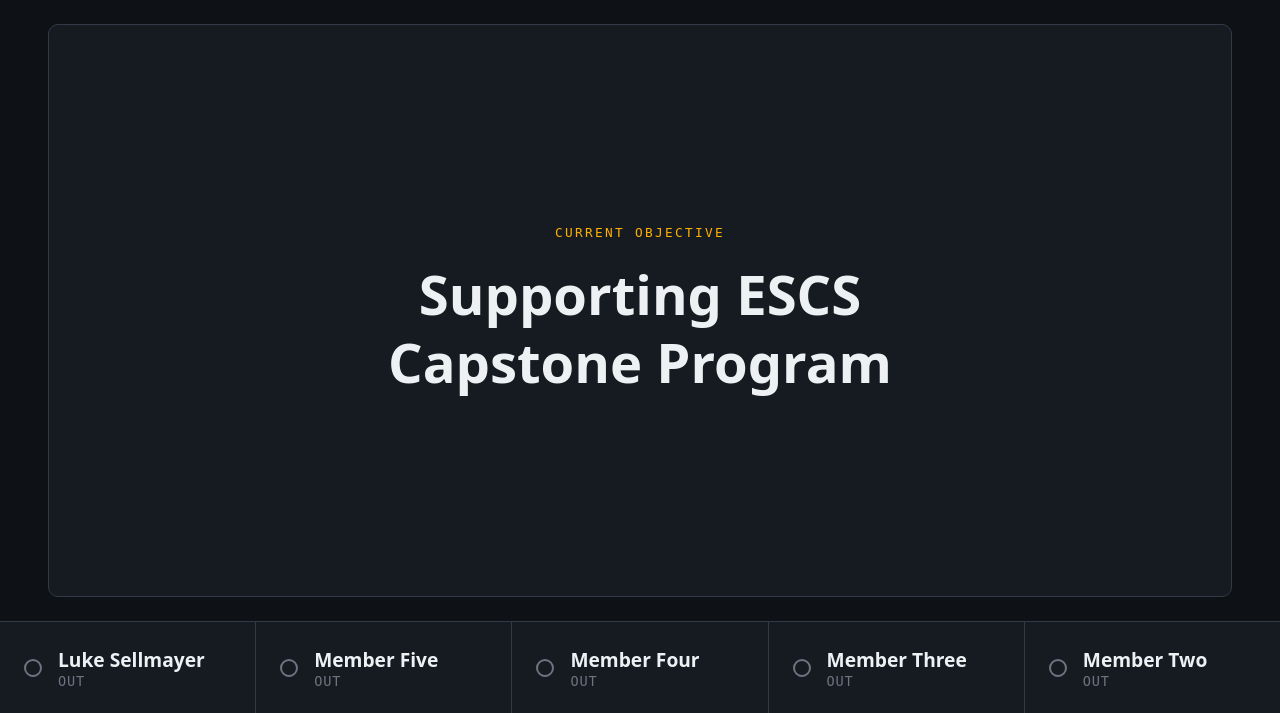
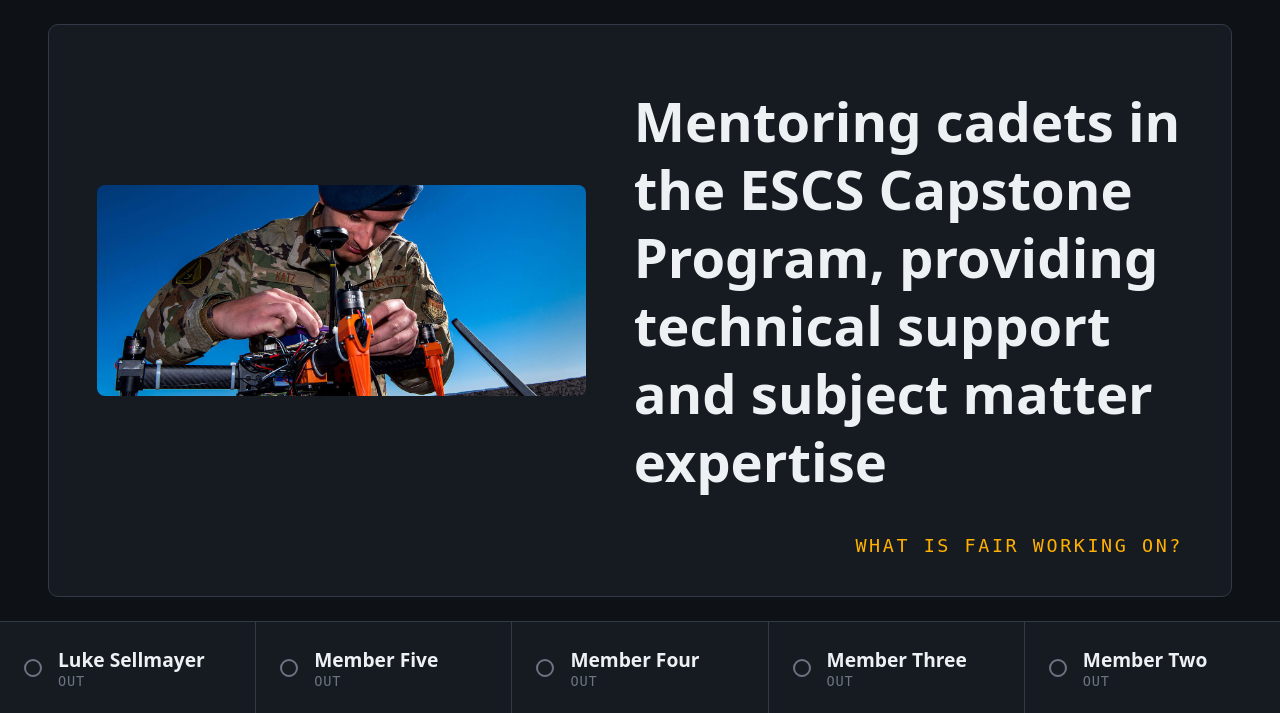
Before and after one commit to lukesell25/labtrack, a Flask app: page / in a window 1280 px wide. Shown: the part 87-800 px from the top of the page. Run offline with Flask 3, Linux system fonts and the light colour scheme; data comes from the database, SQL or seed files in the repository; data that the repository does not hold is empty.

Commit message:
Update slide view with images

```diff
--- a/config/objectives.json
+++ b/config/objectives.json
@@ -2,14 +2,11 @@
   "_comment": "Edit this file any time to change what the screensaver cycles through. No restart needed - it's re-read every 60s. Each objective is either a plain string, or an object {\"text\": \"...\", \"image\": \"picture.png\"} to show a picture beside the text. Image files go in static/media/ and are named here by filename only; around 800px wide is plenty.",
   "lab_name": "Lab Status Board",
   "objectives": [
-    {"text": "Supporting ESCS Capstone Program"},
-    {"text": "Developing FAIR-LLM"},
-    {"text": "PhD research"},
-    {"text": "AMOS paper"},
-    {"text": "Managing compute resources"},
-    {"text": "Developing AI Tutor pilot program"},
-    {"text": "Practice test generator"},
-    {"text": "Nexus / Chromestar initiative"},
-    {"text": "Assessing the future of AI and data science"}
+    {"text": "Mentoring cadets in the ESCS Capstone Program, providing technical support and subject matter expertise", "image": "drone_cadet.jpg"},
+    {"text": "Developing FAIR-LLM, a Python framework designed to accelerate the development of powerful, consistent, and modular agentic AI applications", "image": "agentic_workflow.jpg"},
+    {"text": "Managing and delivering compute resources to cadets and faculty to power USAFA research initatives - 6 servers with over 30 high-performance GPUs", "image": "gpu_server.jpg"},
+    {"text": "Using FAIR-LLM to develop strict AI tutors that are designed to help cadets learn course material, rather than just giving them the correct answers", "image": "ai_tutor.jpg"},
+    {"text": "CHROME STAR: a living, evolving, Multi-Domain warfighting simulation that accelerates cadet leadership through forced, high-stakes decision-making", "image": "warfighting_sim.jpg"},
+    {"text": "Assessing the future of AI and data science by testing new models, frameworks, and methodologies", "image": "the_future.jpeg"}
   ]
 }
--- a/static/css/style.css
+++ b/static/css/style.css
@@ -176,7 +176,10 @@ body.has-bg .media__scrim {
   gap: 1.25rem;
   width: 100%;
   height: 100%;
-  padding: 3rem;
+  /* Extra padding at the bottom clears .media__label, which is pinned over the
+     panel rather than sitting in flow: the slide then centres its content in
+     the space left above the label instead of running under it. */
+  padding: 3rem 3rem 5.5rem;
   text-align: center;
 }
 
@@ -214,10 +217,23 @@ body.has-bg .media__scrim {
   align-items: flex-start;
 }
 
-.slide__label {
+/* Pinned to the bottom-right of the media panel so it lands in the same place
+   on every slide, whatever the slide's own layout is doing. Absolute rather
+   than in flow because .media centres a full-size .slide and an in-flow
+   sibling would fight that; it costs no compositing layer of its own. The
+   bottom-right corner is deliberate: under the board header it read as a
+   subtitle to it, and bottom-left would look like a caption for the picture
+   on has-image slides. */
+.media__label {
+  display: none;   /* main.js shows it with the first slide */
+  position: absolute;
+  bottom: 2.5rem;
+  left: 3rem;
+  right: 3rem;
+  text-align: right;
   font-family: var(--mono);
-  font-size: 0.8rem;
-  letter-spacing: 0.18em;
+  font-size: 1.15rem;
+  letter-spacing: 0.14em;
   text-transform: uppercase;
   color: var(--amber);
 }
@@ -443,7 +459,8 @@ body.has-bg.is-overlay .media__scrim {
   display: none;
 }
 
-body.has-bg.is-overlay .slide {
+body.has-bg.is-overlay .slide,
+body.has-bg.is-overlay .media__label {
   visibility: hidden;
 }
 
--- a/static/js/main.js
+++ b/static/js/main.js
@@ -228,6 +228,7 @@ const slideEl = document.getElementById("media-slide");
 const slideTextEl = document.getElementById("slide-text");
 const slideImageEl = document.getElementById("slide-image");
 const emptyEl = document.getElementById("media-empty");
+const labelEl = document.getElementById("media-label");
 
 let objectives = [];
 let rotationIndex = 0;
@@ -260,6 +261,7 @@ function showNextSlide() {
 
   if (objectives.length === 0) {
     slideEl.style.display = "none";
+    labelEl.style.display = "none";   // no slides to head up
     emptyEl.style.display = "block";
     return;
   }
@@ -271,6 +273,7 @@ function showNextSlide() {
   if (slideTextEl.textContent !== item.text) slideTextEl.textContent = item.text;
   setSlideImage(item.image);
   slideEl.style.display = "flex";
+  labelEl.style.display = "block";
 
   // With a single objective the slide never changes, so don't wake the panel
   // up every SLIDE_MS just to redraw the same thing.
--- a/templates/index.html
+++ b/templates/index.html
@@ -21,10 +21,15 @@
            It stays hidden until main.js confirms a file is configured. -->
       <video class="media__bg" id="media-bg" autoplay muted playsinline></video>
       <div class="media__scrim"></div>
+      <!-- Panel header, deliberately a sibling of the slide rather than a
+           child of it: inside .slide__body it moved with the layout (centred
+           on text-only slides, shoved right on has-image ones). Out here it's
+           pinned to the panel, so it holds still across the whole rotation.
+           main.js hides it with the slide when there's nothing to show. -->
+      <div class="media__label" id="media-label">What is FAIR working on?</div>
       <div class="slide" id="media-slide">
         <img class="slide__image" id="slide-image" alt="" decoding="async">
         <div class="slide__body">
-          <div class="slide__label">Current objective</div>
           <div class="slide__text" id="slide-text"></div>
         </div>
       </div>
```
Also changed, not shown: static/media/agentic_workflow.jpg (added), static/media/ai_tutor.jpg (added), static/media/drone_cadet.jpg (added), static/media/gpu_server.jpg (added), static/media/the_future.jpeg (added), static/media/warfighting_sim.jpg (added), 1 other file.
